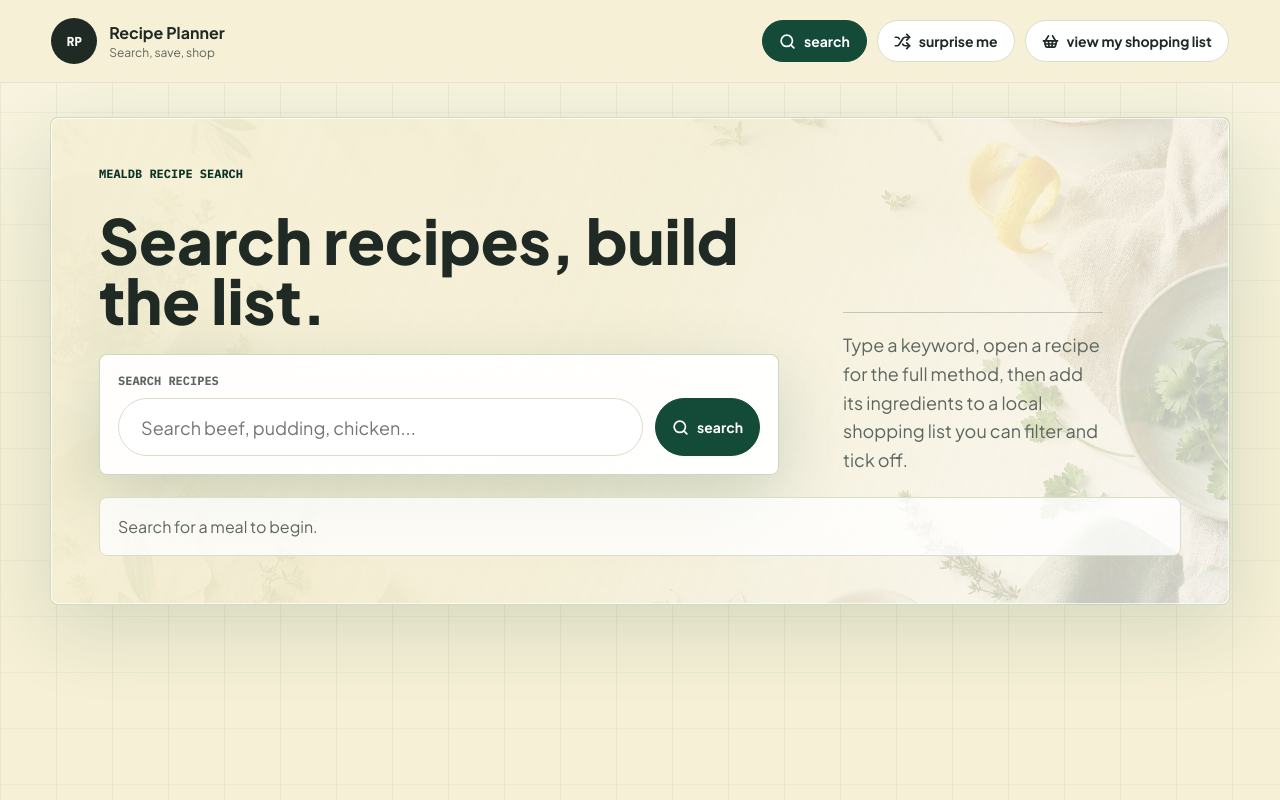
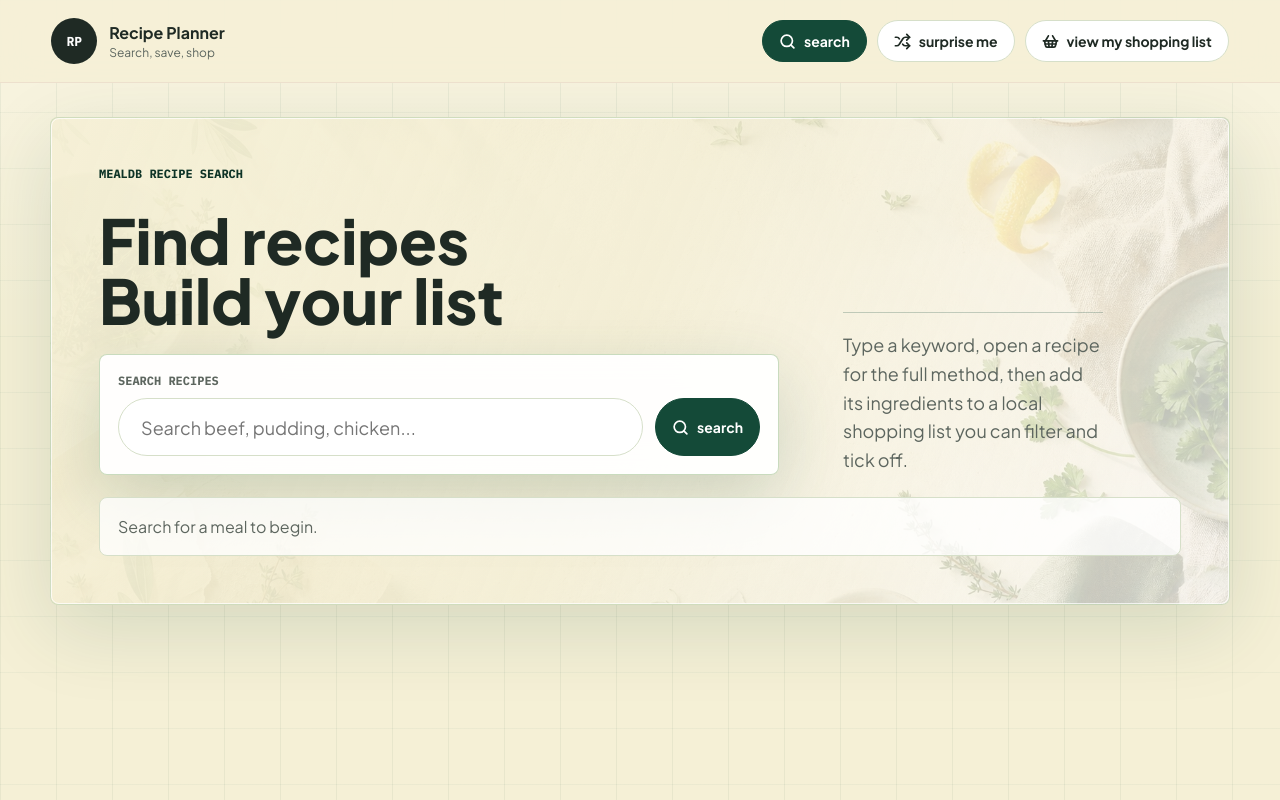
Before and after one commit to Ifan24/nib-recipe-planner, a Next.js app: page / in a window 1280 px wide. Built offline with nearby package versions, Linux system fonts and the light colour scheme.

Commit message:
style: control hero headline wrapping

```diff
--- a/src/app/globals.css
+++ b/src/app/globals.css
@@ -321,8 +321,9 @@ h1,
 h2,
 h3,
 p {
-  overflow-wrap: anywhere;
+  overflow-wrap: break-word;
   text-wrap: pretty;
+  word-break: normal;
 }
 
 h1 {
@@ -336,6 +337,12 @@ h1 {
   max-width: 660px;
   font-size: 62px;
   line-height: 0.96;
+  overflow-wrap: normal;
+  text-wrap: balance;
+}
+
+.hero h1 span {
+  display: block;
 }
 
 .hero-copy {
--- a/src/components/RecipePlannerApp.tsx
+++ b/src/components/RecipePlannerApp.tsx
@@ -141,7 +141,10 @@ export function RecipePlannerApp() {
               <div className="hero">
                 <div className="hero-copy">
                   <p className="eyebrow">MealDB recipe search</p>
-                  <h1>Search recipes, build the list.</h1>
+                  <h1>
+                    <span>Find recipes</span>
+                    <span>Build your list</span>
+                  </h1>
                   <SearchForm
                     query={query}
                     isSearching={status === "loading"}
```
